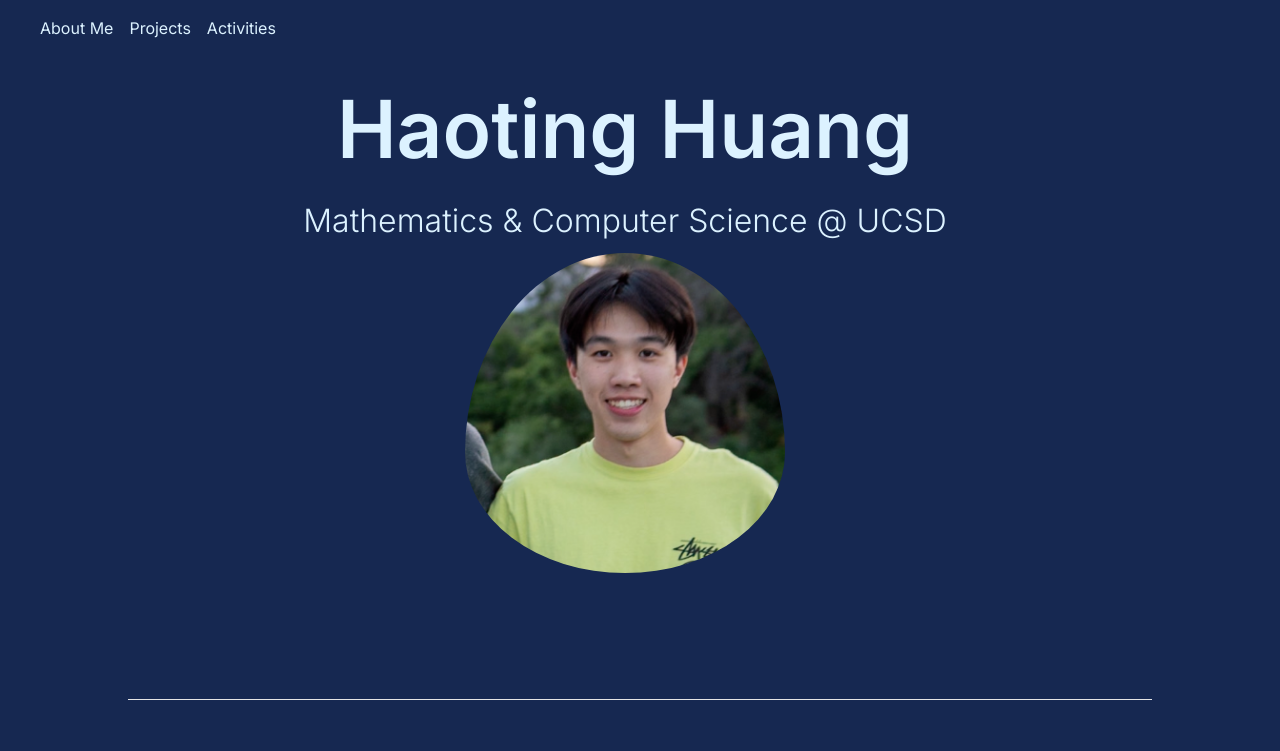
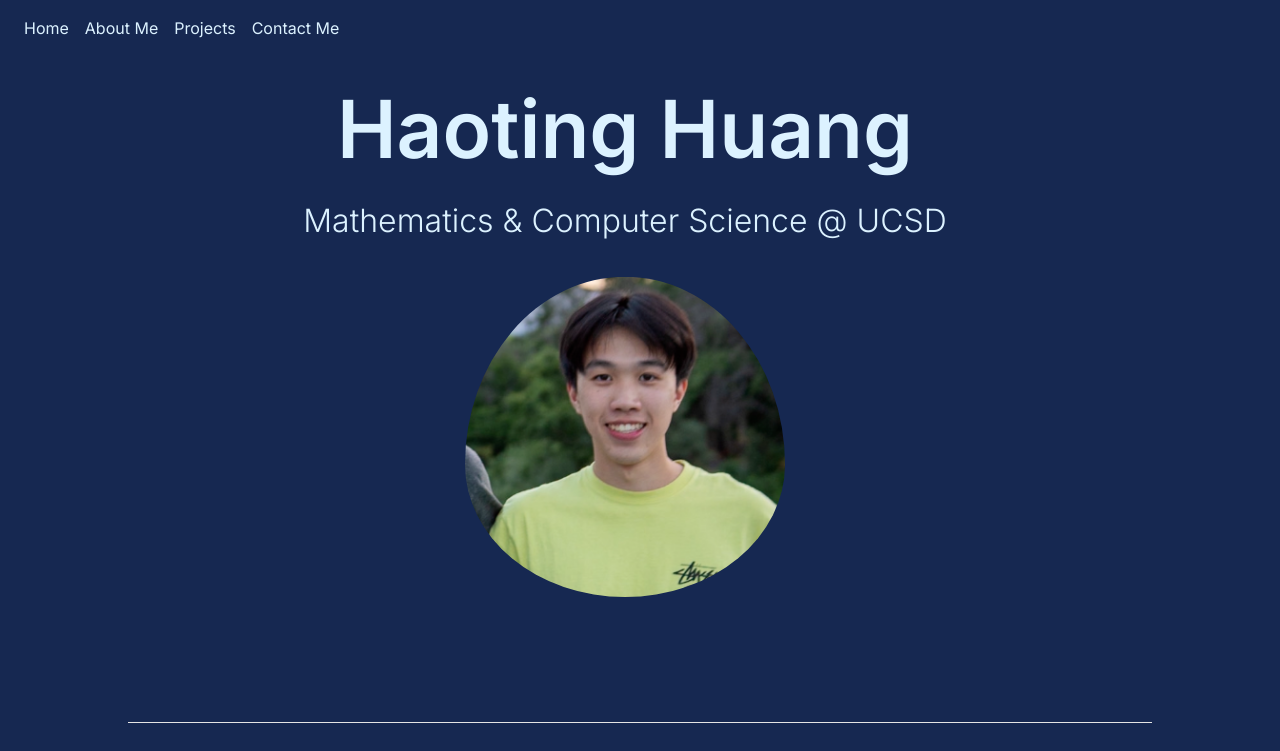
Before and after one commit to sssssrrt01/personal-portfolio, a plain HTML site: page public_html/final_portfolio/index.html in a window 1280 px wide. Shown: the top 751 px of the page. Drawn offline with nearby package versions, Linux system fonts and the light colour scheme.

Commit message:
commit again

```diff
--- a/public_html/final_portfolio/css/styles.css
+++ b/public_html/final_portfolio/css/styles.css
@@ -21,10 +21,11 @@ html {
 }
 
 .headshot {
-    border-radius: 50%;
+    border-radius: 100%;
     width: 20rem;
     animation: 2s appear-in forwards;
     padding-bottom: 10%;
+    padding-top: 3%;
 }
 
 
@@ -197,7 +198,7 @@ p {
 
 @media (max-width: 900px) {
     h1 {
-        font-size: 10rem;
+        font-size: 5rem;
     }
 }
 
--- a/public_html/final_portfolio/index.html
+++ b/public_html/final_portfolio/index.html
@@ -30,16 +30,16 @@
       <div class="collapse navbar-collapse center-nav" id="navbarNavDropdown">
         <ul class="navbar-nav center-nav">
           <li class="nav-item center-nav active">
-            <a class="nav-link" href="#"></a>
+            <a class="nav-link" href="#">Home<span class="sr-only">(current)</span></a>
           </li>
           <li class="nav-item center-nav">
-            <a class="nav-link" href="#about-me">About Me <span class="sr-only">(current)</span></a>
+            <a class="nav-link" href="#about-me">About Me </a>
           </li>
           <li class="nav-item center-nav">
             <a class="nav-link" href="#projects">Projects</a>
           </li>
           <li class="nav-item center-nav">
-            <a class="nav-link" href="#involvements">Activities</a>
+            <a class="nav-link" href="#involvements">Contact Me</a>
           </li>
 
         </ul>
@@ -47,7 +47,7 @@
     </nav>
   </section>
 
-  <section>
+  <section id="">
     <div class="container-fluid">
 
 
```
